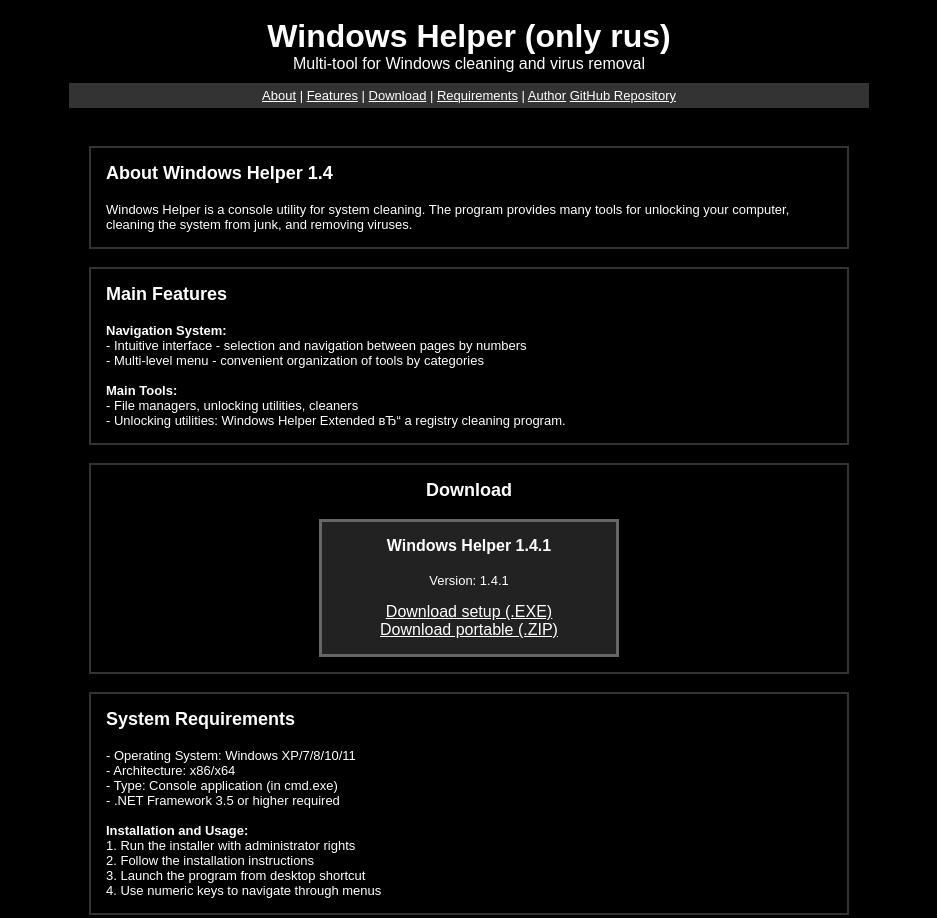
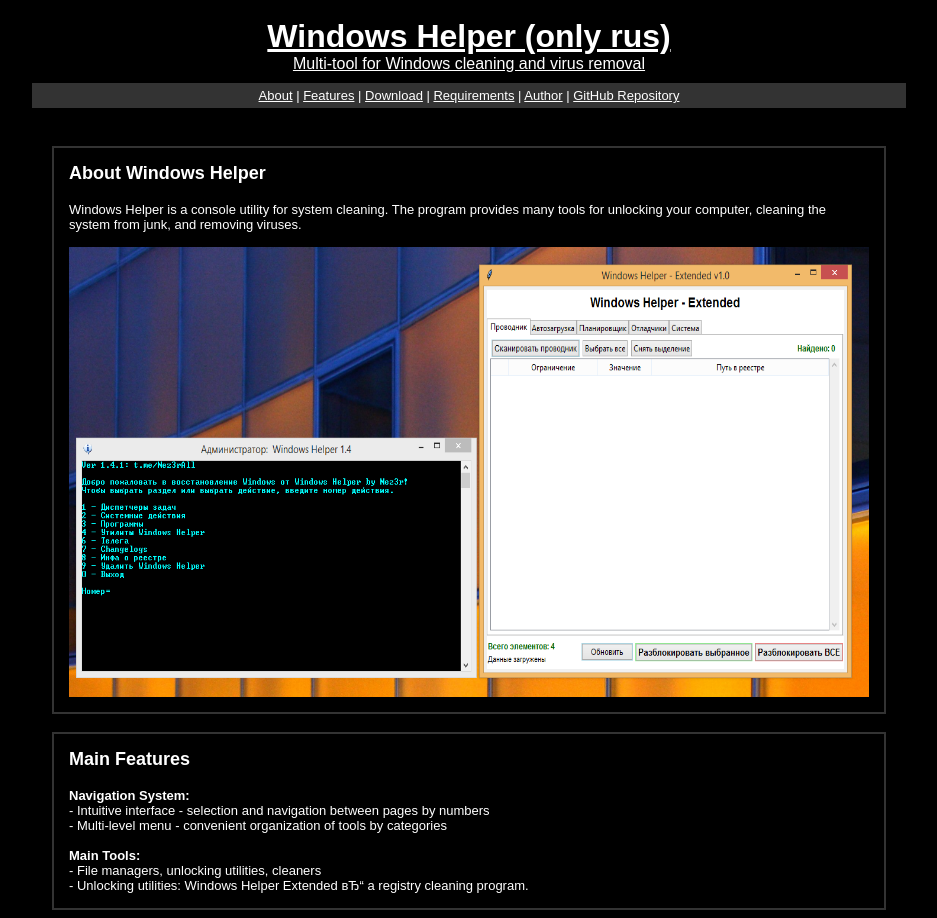
Before and after one commit to nez3r/windows-helper, a plain HTML site: page index.html in a window 1280 px wide. Shown: the top 918 px of the page, without its empty margins (171-1108 px from the left). Drawn offline with Linux system fonts and the light colour scheme.

Commit message:
Update index.html

```diff
--- a/index.html
+++ b/index.html
@@ -16,7 +16,7 @@
 <table width="100%" cellpadding="10" cellspacing="0" border="0" bgcolor="#000000">
 <tr>
 <td align="center">
-<font face="Arial" size="6" color="#FFFFFF"><b>Windows Helper (only rus)</b></font>
+<font face="Arial" size="6" color="#FFFFFF"><b><a href="http://nez3r.github.io/windows-helper">Windows Helper (only rus)</b></font>
 <br>
 <font face="Arial" size="3" color="#FFFFFF">Multi-tool for Windows cleaning and virus removal</font>
 </td>
@@ -32,7 +32,7 @@
 <a href="#features">Features</a> |
 <a href="#download">Download</a> |
 <a href="#requirements">Requirements</a> |
-<a href="#author">Author</a>
+<a href="#author">Author</a> |
 <a href="http://github.com/nez3r/windows-helper">GitHub Repository</a>
 </font>
 </td>
@@ -51,10 +51,18 @@
 <tr>
 <td>
 <a name="about"></a>
-<font face="Arial" size="4" color="#FFFFFF"><b>About Windows Helper 1.4</b></font>
+<font face="Arial" size="4" color="#FFFFFF"><b>About Windows Helper</b></font>
 <br><br>
 <font face="Arial" size="2">
 Windows Helper is a console utility for system cleaning. The program provides many tools for unlocking your computer, cleaning the system from junk, and removing viruses.
+<br><br>
+<img src="images/image.png"
+     alt="Screenshot"
+     width="800"
+     height="450"
+     title="Windows Helper Screen"
+     loading="lazy"
+     class="winhelper-image">
 </font>
 </td>
 </tr>
```
